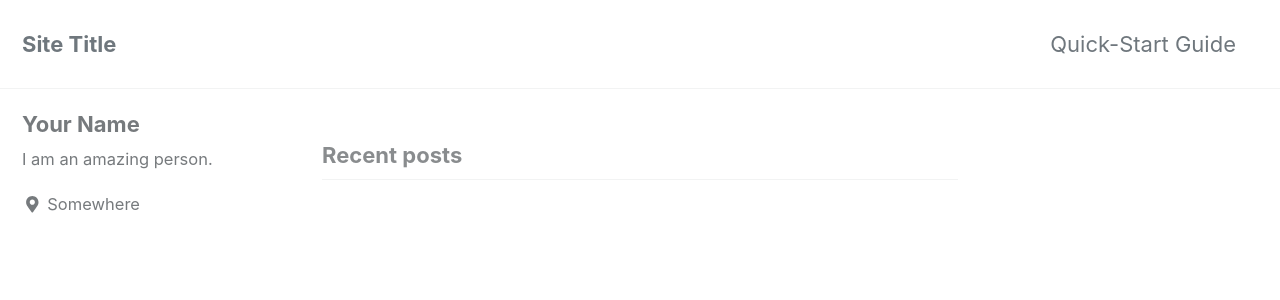
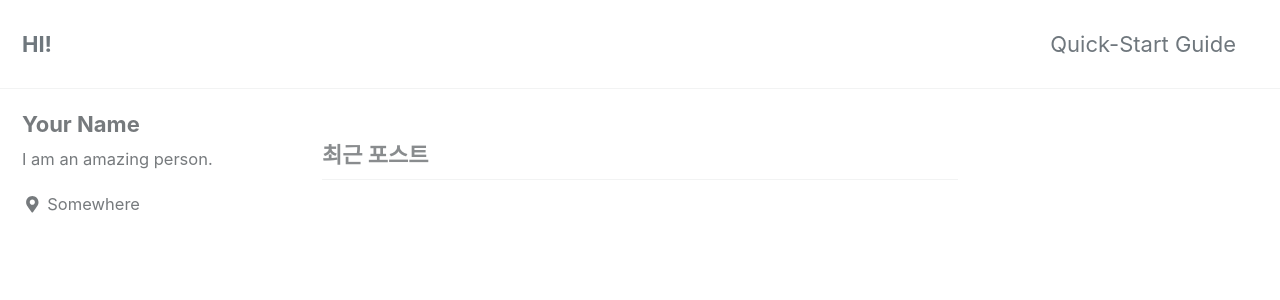
Before and after one commit to JEss6/JEss6.github.io, a Jekyll site: the page built from index.html, in a window 1280 px wide and 900 px high. Shown: the top 300 px of the window. Built offline with Jekyll 4.4.1, drawn with Linux system fonts in a browser that asks for light colours; cached includes are drawn as plain includes; the list of posts is cut into pages by our own code.

Commit message:
Update _config.yml

```diff
--- a/_config.yml
+++ b/_config.yml
@@ -15,8 +15,8 @@
 minimal_mistakes_skin    : "default" # "air", "aqua", "contrast", "dark", "dirt", "neon", "mint", "plum", "sunrise"
 
 # Site Settings
-locale                   : "en-US"
-title                    : "Site Title"
+locale                   : "ko" #en-US
+title                    : "HI!"
 title_separator          : "-"
 name                     : "Your Name"
 description              : "An amazing website."
```
